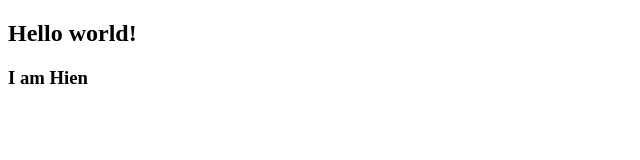
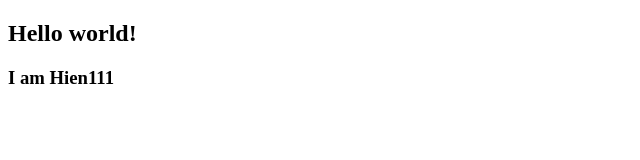
Before and after one commit to rachelrivera2807/test, a plain HTML site: page index.html in a window 1280 px wide. Shown: the full height of the page, 0-640 px from the left. Drawn offline with Linux system fonts and the light colour scheme.

Commit message:
Create index.html
edit h3

```diff
--- a/index.html
+++ b/index.html
@@ -8,6 +8,6 @@
 </head>
 <body>
     <h2> Hello world! </h2>
-    <h3> I am Hien</h3>
+    <h3> I am Hien111</h3>
 </body>
 </html>
```
